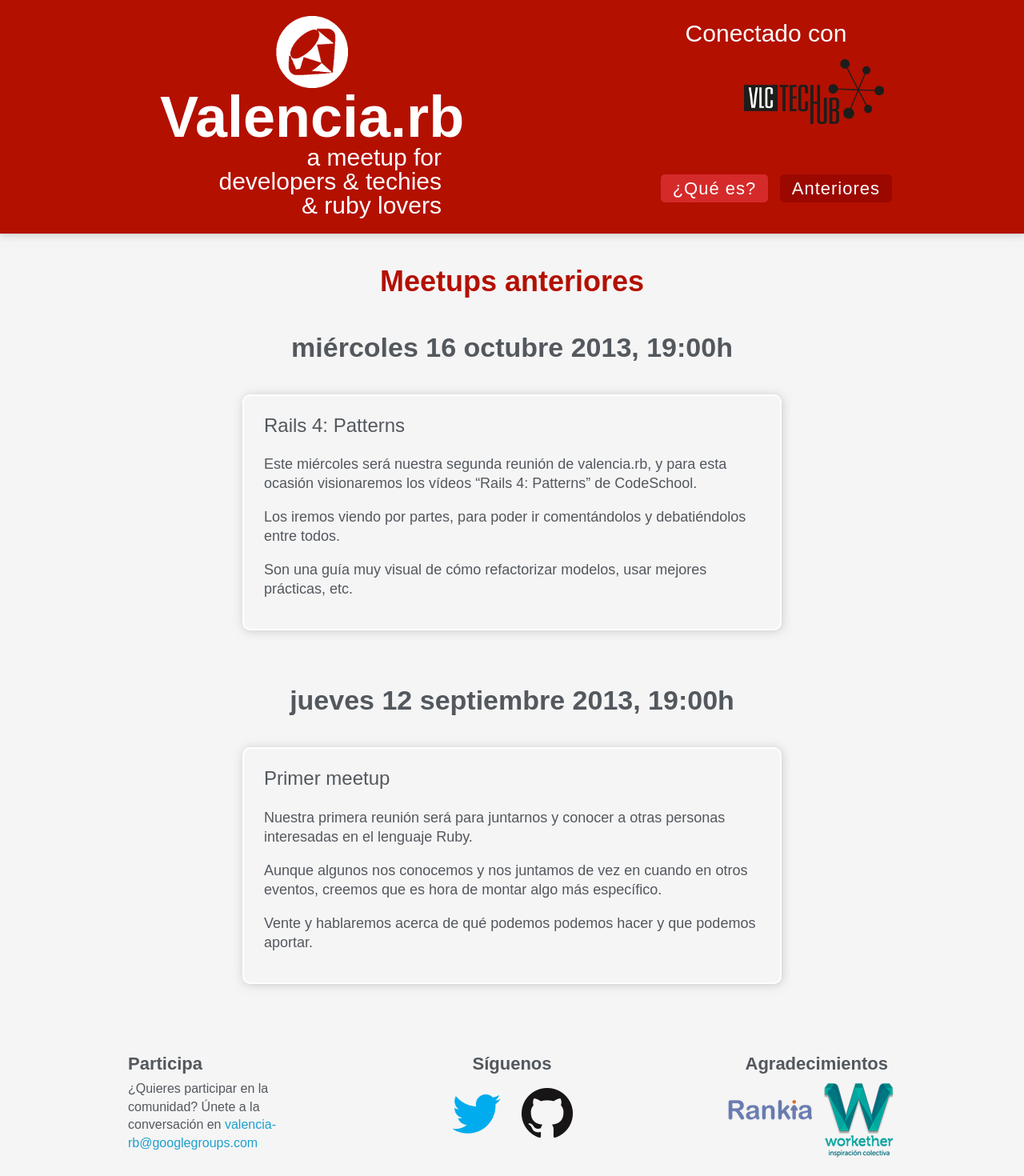
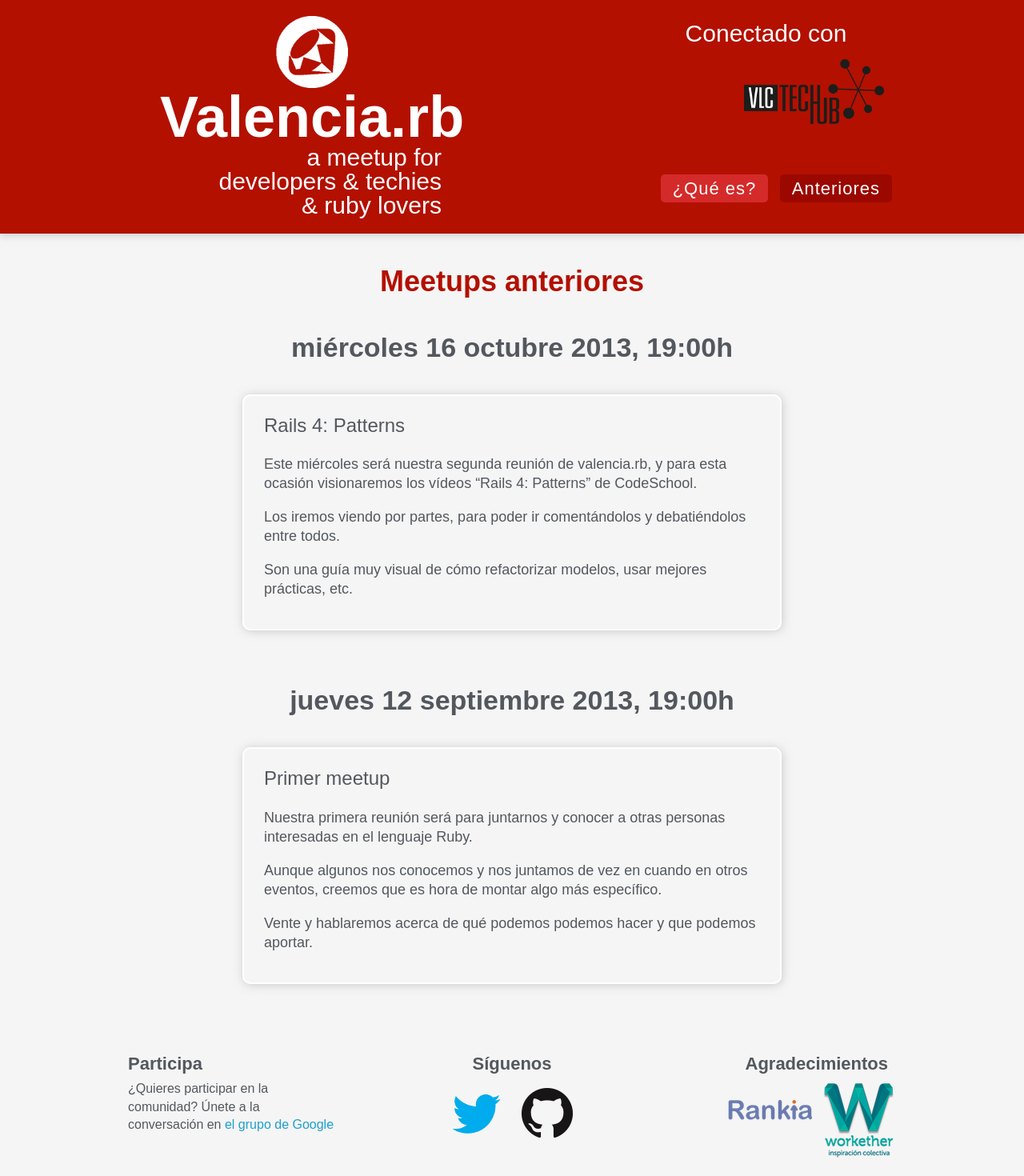
Before and after one commit to josacar/valenciarb.github.io, a Jekyll site: the page built from past.html, in a window 1280 px wide. Shown: the whole page at 80% size. Built offline with Jekyll 4.4.1, drawn with Linux system fonts in a browser that asks for light colours; some web fonts are replaced; Markdown is read by kramdown in place of the engine named in the settings.

Commit message:
using url group instead email

```diff
--- a/_layouts/default.html
+++ b/_layouts/default.html
@@ -68,7 +68,7 @@
         <h3>Participa</h3>
         <p>
           ¿Quieres participar en la comunidad? Únete a la conversación en
-          <a href="mailto:valencia-rb@googlegroups.com">valencia-rb@googlegroups.com</a>
+          <a href="https://groups.google.com/forum/#!forum/valencia-rb">el grupo de Google</a>
         </p>
       </section>
       <section class="middle">
```
